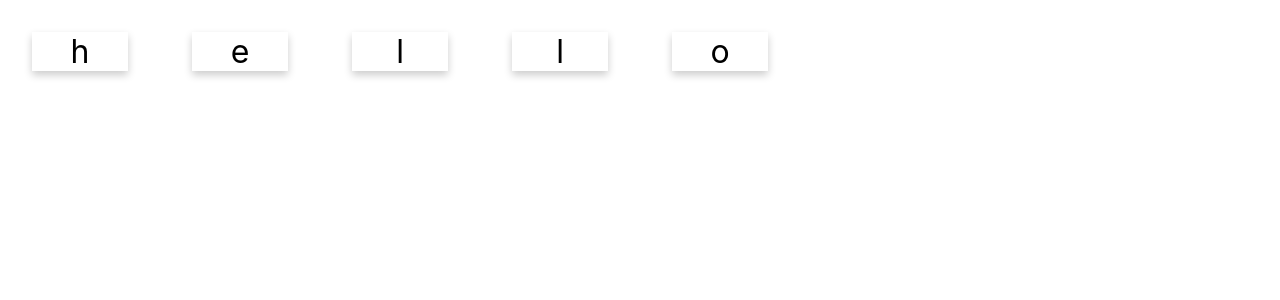
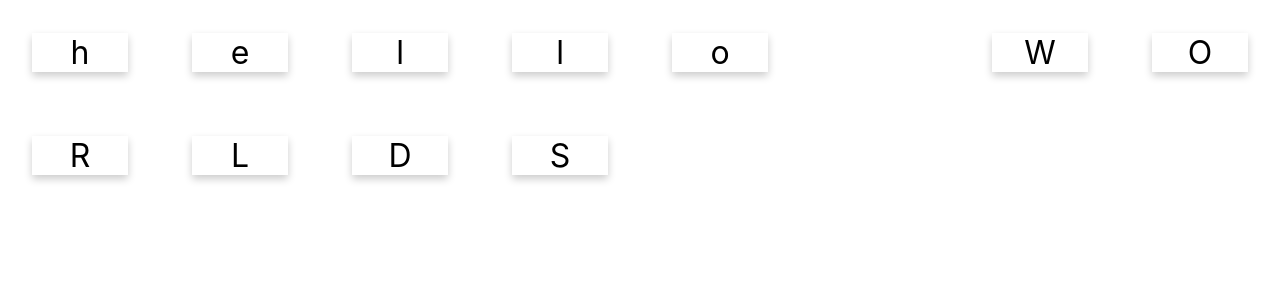
Before and after one commit to Pichaya98/3SA03-6010110695, a React (Create React App) app: page / in a window 1280 px wide. Shown: the top 300 px of the page. Built offline with nearby package versions, Linux system fonts and the light colour scheme.

Commit message:
Update App.js

```diff
--- a/src/App.js
+++ b/src/App.js
@@ -8,7 +8,7 @@ class App extends Component {
   render() {
     return (
       <div>
-        <WordCard value="hello"/>
+        <WordCard value="hello WORLDS"/>
       </div>
     );
 
```
